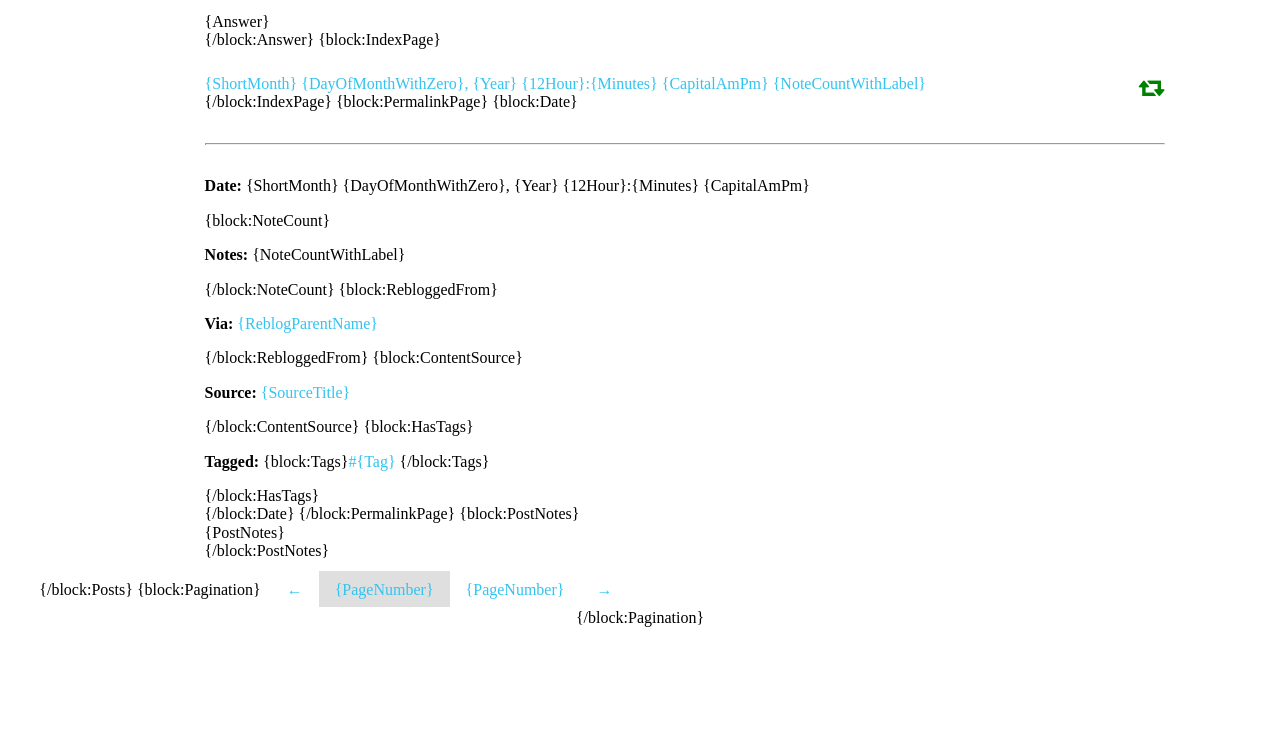
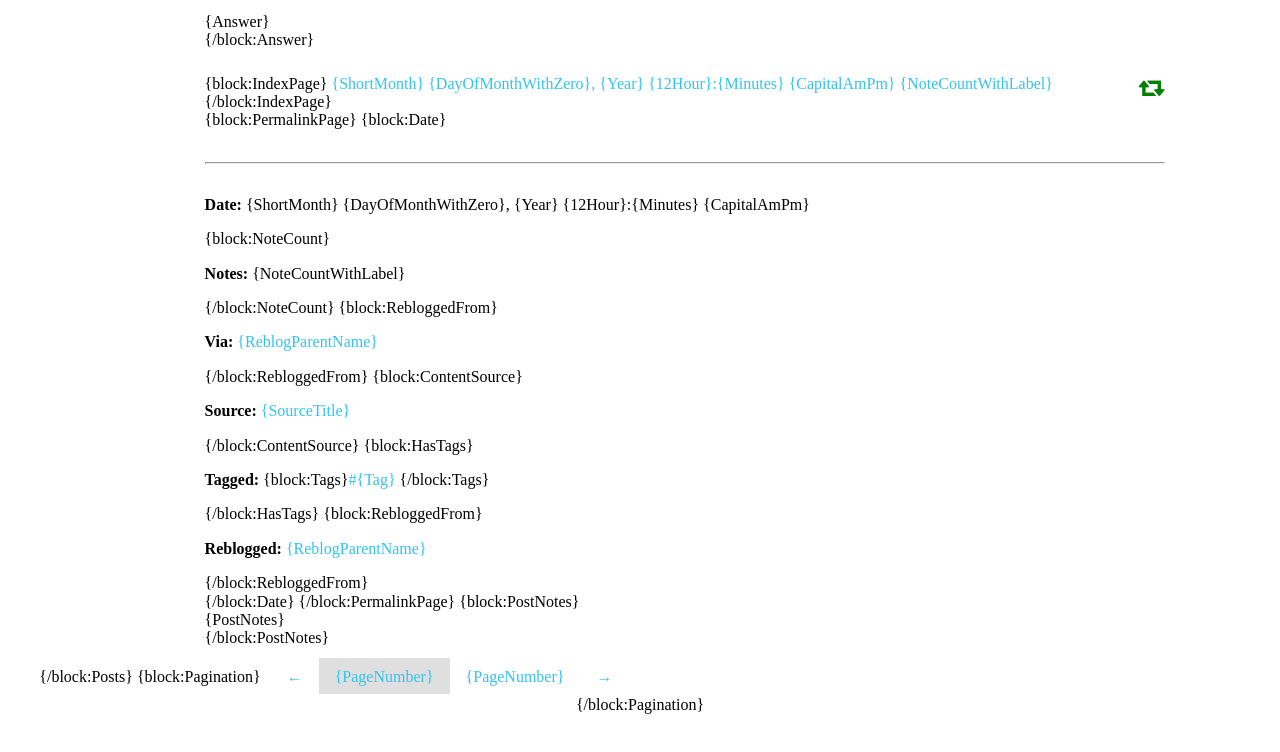
Before and after one commit to nepeat/tumblrtheme, a plain HTML site: page theme02.html in a window 1280 px wide. Shown: the part 1781-2533 px from the top of the page. Before the commit the page ends 2458 px from the top, so only its background shows below. Drawn offline with nearby package versions, Linux system fonts and the light colour scheme.

Commit message:
Info block changes.

```diff
--- a/theme02.html
+++ b/theme02.html
@@ -415,12 +415,12 @@
 				</div>
 			{/block:Answer}
 
+			<div class="info">
 			{block:IndexPage}
-				<div class="info">
-					<a href="{Permalink}">{ShortMonth} {DayOfMonthWithZero}, {Year} {12Hour}:{Minutes} {CapitalAmPm} {NoteCountWithLabel}</a>
-					<a class="rebloglink" href="{ReblogURL}" target="_blank"><i class="fa fa-retweet"></i></a>
-				</div>
+				<a href="{Permalink}">{ShortMonth} {DayOfMonthWithZero}, {Year} {12Hour}:{Minutes} {CapitalAmPm} {NoteCountWithLabel}</a>
+				<a class="rebloglink" href="{ReblogURL}" target="_blank"><i class="fa fa-retweet"></i></a>
 			{/block:IndexPage}
+			</div>
 
 			{block:PermalinkPage}
 				{block:Date}
@@ -431,6 +431,7 @@
 					{block:RebloggedFrom}<p><b>Via:</b> <a href="{ReblogParentURL}">{ReblogParentName}</a></p>{/block:RebloggedFrom}
 					{block:ContentSource}<p><b>Source:</b> <a href="{SourceURL}">{SourceTitle}</a></p>{/block:ContentSource}
 					{block:HasTags}<p><b>Tagged:</b> {block:Tags}<a href="{TagURL}">#{Tag}</a> {/block:Tags}</p>{/block:HasTags}
+					{block:RebloggedFrom}<p><b>Reblogged:</b> <a href="{ReblogParentURL}">{ReblogParentName}</a></p>{/block:RebloggedFrom}
 				</div>
 				{/block:Date}
 			{/block:PermalinkPage}
```
